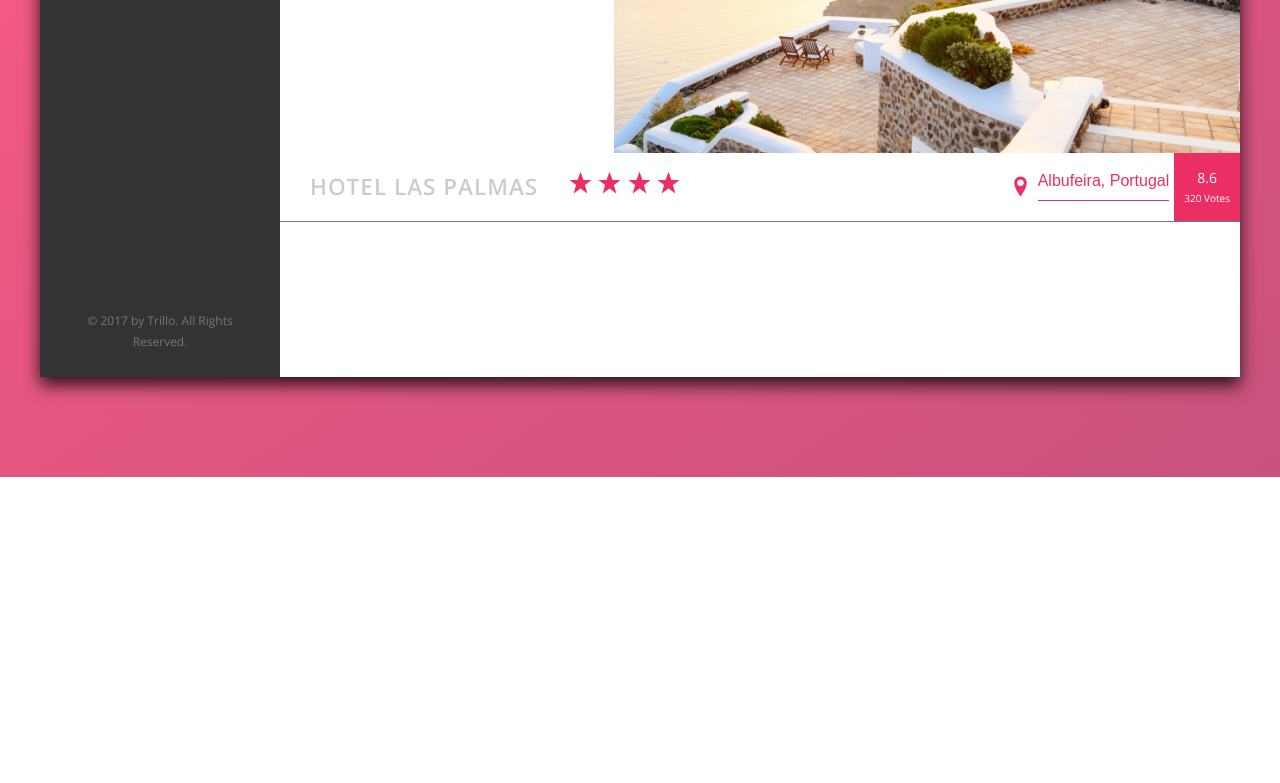
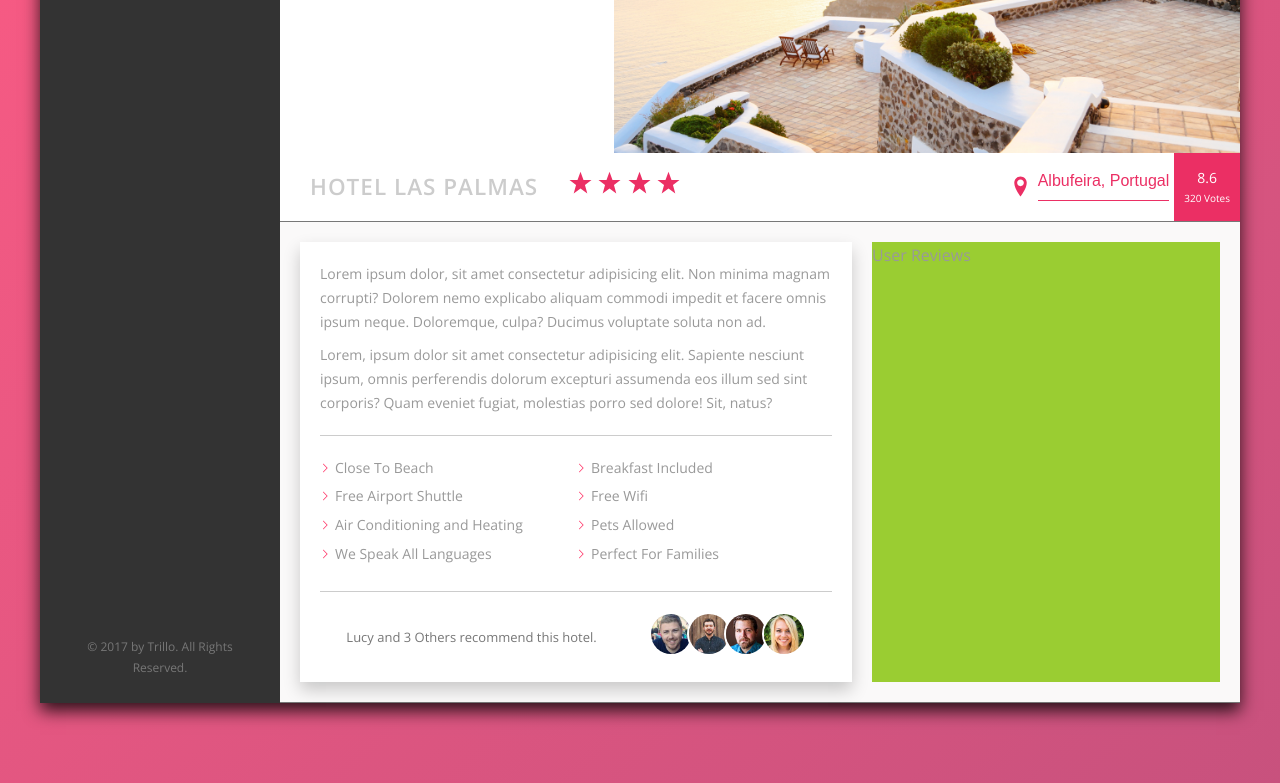
Before and after one commit to AbhaySingh5349/TrilloBooking, a website: page index.html in a window 1280 px wide. Shown: the part 403-1186 px from the top of the page. Before the commit the page ends 880 px from the top, so only its background shows below. Drawn offline with nearby package versions, Linux system fonts and the light colour scheme.

Commit message:
built hotel description section

```diff
--- a/index.html
+++ b/index.html
@@ -103,32 +103,70 @@
               <img src="img/hotel-3.jpg" alt="hotel 3" class="gallery__photo" />
             </figure>
           </div>
-          <div class="hotel-overview">
-            <h1 class="hotel-overview__heading-primary">Hotel Las Palmas</h1>
-            <div class="hotel-overview__stars">
-              <svg class="hotel-overview__icon hotel-overview__icon--stars">
+          <div class="overview">
+            <h1 class="overview__heading-primary">Hotel Las Palmas</h1>
+            <div class="overview__stars">
+              <svg class="overview__icon overview__icon--stars">
                 <use xlink:href="img/sprite.svg#icon-star"></use>
               </svg>
-              <svg class="hotel-overview__icon hotel-overview__icon--stars">
+              <svg class="overview__icon overview__icon--stars">
                 <use xlink:href="img/sprite.svg#icon-star"></use>
               </svg>
-              <svg class="hotel-overview__icon hotel-overview__icon--stars">
+              <svg class="overview__icon overview__icon--stars">
                 <use xlink:href="img/sprite.svg#icon-star"></use>
               </svg>
-              <svg class="hotel-overview__icon hotel-overview__icon--stars">
+              <svg class="overview__icon overview__icon--stars">
                 <use xlink:href="img/sprite.svg#icon-star"></use>
               </svg>
             </div>
-            <div class="hotel-overview__location">
-              <svg class="hotel-overview__icon hotel-overview__icon--location">
+            <div class="overview__location">
+              <svg class="overview__icon overview__icon--location">
                 <use xlink:href="img/sprite.svg#icon-location-pin"></use>
               </svg>
               <button class="btn-inline">Albufeira, Portugal</button>
             </div>
-            <div class="hotel-overview__rating">
-              <div class="hotel-overview__rating--average">8.6</div>
-              <div class="hotel-overview__rating--count">320 Votes</div>
+            <div class="overview__rating">
+              <div class="overview__rating--average">8.6</div>
+              <div class="overview__rating--count">320 Votes</div>
             </div>
+          </div>
+          <div class="details">
+            <div class="description">
+              <p class="paragraph">
+                Lorem ipsum dolor, sit amet consectetur adipisicing elit. Non
+                minima magnam corrupti? Dolorem nemo explicabo aliquam commodi
+                impedit et facere omnis ipsum neque. Doloremque, culpa? Ducimus
+                voluptate soluta non ad.
+              </p>
+              <p class="paragraph">
+                Lorem, ipsum dolor sit amet consectetur adipisicing elit.
+                Sapiente nesciunt ipsum, omnis perferendis dolorum excepturi
+                assumenda eos illum sed sint corporis? Quam eveniet fugiat,
+                molestias porro sed dolore! Sit, natus?
+              </p>
+              <ul class="list">
+                <li class="list__item">Close To Beach</li>
+                <li class="list__item">Breakfast Included</li>
+                <li class="list__item">Free Airport Shuttle</li>
+                <li class="list__item">Free Wifi</li>
+                <li class="list__item">Air Conditioning and Heating</li>
+                <li class="list__item">Pets Allowed</li>
+                <li class="list__item">We Speak All Languages</li>
+                <li class="list__item">Perfect For Families</li>
+              </ul>
+              <div class="recommend">
+                <p class="recommend__count">
+                  Lucy and 3 Others recommend this hotel.
+                </p>
+                <p class="recommend__friends">
+                  <img src="img/user-3.jpg" alt="" class="recommend__photo" />
+                  <img src="img/user-4.jpg" alt="" class="recommend__photo" />
+                  <img src="img/user-5.jpg" alt="" class="recommend__photo" />
+                  <img src="img/user-6.jpg" alt="" class="recommend__photo" />
+                </p>
+              </div>
+            </div>
+            <div class="user-reviews">User Reviews</div>
           </div>
         </main>
       </div>
--- a/sass/abstracts/_variables.scss
+++ b/sass/abstracts/_variables.scss
@@ -20,7 +20,6 @@ $color-grey-dark-3: #777;
 
 $color-white: #fff;
 $color-black: #000;
-$color-grey-light-1: #f7f7f7;
 
 // GRID
 $grid-width: 144rem;
@@ -35,5 +34,8 @@ $margin-bottom-medium: 4rem;
 $margin-bottom-small: 2rem;
 
 $dark-shadow: 0 0.8rem $default-font-size rgba($color-black, 0.8);
-$medium-shadow: 0 1.6rem $default-font-size rgba($color-black, 0.5);
+$medium-shadow: 0 0.8rem $default-font-size rgba($color-black, 0.5);
 $light-shadow: 0 0.8rem $default-font-size rgba($color-black, 0.2);
+
+$section-border: 1px solid $color-grey-dark-3;
+$thin-line: 1px solid $color-grey-light-4;
--- a/sass/base/_base.scss
+++ b/sass/base/_base.scss
@@ -9,7 +9,7 @@
 // font-size: global definition for 1 rem
 
 html {
-  box-sizing: border-box; /* borders & paddings no longer added to total width & height that we specify for a box */
+  box-sizing: border-box; /* includes borders & paddings in specified height, width */
   font-size: 62.5%; /* 1rem = 10px => so that users can dynamically change browser font size as well */
 
   @include respond(big-screens) {
--- /dev/null
+++ b/sass/components/_hotel-description.scss
@@ -0,0 +1,86 @@
+.description {
+  background-color: $color-white;
+  flex-grow: 0;
+  flex-shrink: 0;
+  flex-basis: 60%;
+
+  margin-right: 2rem; // space between description & reviews
+
+  box-shadow: $light-shadow;
+
+  font-size: 1.4rem;
+
+  padding: 2rem;
+}
+
+.paragraph {
+  &:not(:last-of-type) {
+    margin-bottom: 1rem;
+  }
+}
+
+.list {
+  list-style: none; // removes bullet-points
+  margin: 2rem 0;
+  padding: 2rem 0;
+  border-top: $thin-line;
+  border-bottom: $thin-line;
+
+  display: flex;
+  justify-content: center;
+  flex-wrap: wrap; // allowing items to be in multiple rows
+
+  &__item {
+    flex-grow: 0;
+    flex-shrink: 0;
+    flex-basis: 50%; // 2 elements side-by-side
+
+    margin-bottom: 0.5rem;
+
+    &::before {
+      content: "";
+      display: inline-block;
+      height: 1rem;
+      width: 1rem;
+      margin-right: 0.5rem;
+
+      // old browsers
+      /*  background-image: url("../img/chevron-thin-right.svg");
+      background-size: cover; // even if icon is larger than 1 rem, it will resize itself */
+
+      // masks (as we cannot change bg color for img using 'background-image' property)
+      background-color: $color-primary-light;
+      -webkit-mask-image: url("../img/chevron-thin-right.svg"); // putting mask on positions where icon is present, then we will be able to look through mask and see bg color
+      -webkit-mask-size: cover; // even if icon is larger than 1 rem, it will resize itself
+    }
+  }
+}
+
+.recommend {
+  font-size: 1.3rem;
+  color: $color-grey-dark-3;
+
+  display: flex;
+  flex-direction: row;
+  justify-content: space-around;
+  align-items: center;
+
+  &__count {
+  }
+
+  &__friends {
+  }
+
+  &__photo {
+    height: 4rem;
+    width: 4rem;
+    border-radius: 50%;
+
+    box-sizing: content-box; // as we want border to add up to current height & width
+    border: 0.2rem solid $color-white;
+
+    &:not(:last-child) {
+      margin-right: -1rem; // to make images overlapping a little
+    }
+  }
+}
--- a/sass/components/_hotel-overview.scss
+++ b/sass/components/_hotel-overview.scss
@@ -1,10 +1,10 @@
-.hotel-overview {
+.overview {
   display: flex;
   flex-direction: row;
   justify-content: space-between;
   align-items: center;
 
-  border-bottom: 1px solid $color-grey-dark-3;
+  border-bottom: $section-border;
 
   &__heading-primary {
     font-size: 2.25rem;
--- /dev/null
+++ b/sass/components/_user-reviews.scss
@@ -0,0 +1,4 @@
+.user-reviews {
+  background-color: yellowgreen;
+  flex: 1; // occupy remaining space
+}
--- a/sass/layout/_header.scss
+++ b/sass/layout/_header.scss
@@ -2,7 +2,7 @@
   height: 10rem;
   background-color: $color-white;
 
-  border-bottom: 1px solid $color-grey-dark-3;
+  border-bottom: $section-border;
 
   display: flex;
   flex-direction: row; // to bring logo, search-form & user-nav in 1 row
--- /dev/null
+++ b/sass/layout/_hotel-details.scss
@@ -0,0 +1,10 @@
+.details {
+  display: flex;
+  flex-direction: row; // description and reviews will be side-by-side
+
+  padding: 2rem;
+
+  background-color: $color-grey-light-1;
+
+  border-bottom: $section-border;
+}
--- a/sass/layout/_hotel_view.scss
+++ b/sass/layout/_hotel_view.scss
@@ -1,6 +1,5 @@
 .hotel-view {
   background-color: $color-white;
 
-  height: 60rem;
   flex-grow: 1; // since we have specified width for side bar, so hotel view can occupy as much space left
 }
--- a/sass/main.scss
+++ b/sass/main.scss
@@ -8,14 +8,17 @@
 
 @import "components/_button.scss";
 @import "components/_gallery.scss";
+@import "components/_hotel-description.scss";
 @import "components/_hotel-overview.scss";
 @import "components/_logo.scss";
 @import "components/_search-form.scss";
 @import "components/_side-nav.scss";
 @import "components/_user-nav.scss";
+@import "components/_user-reviews.scss";
 
 @import "layout/_container.scss";
 @import "layout/_content.scss";
 @import "layout/_header.scss";
 @import "layout/_hotel_view.scss";
+@import "layout/_hotel-details.scss";
 @import "layout/_sidebar.scss";
```
Also changed, not shown: css/style.css.
